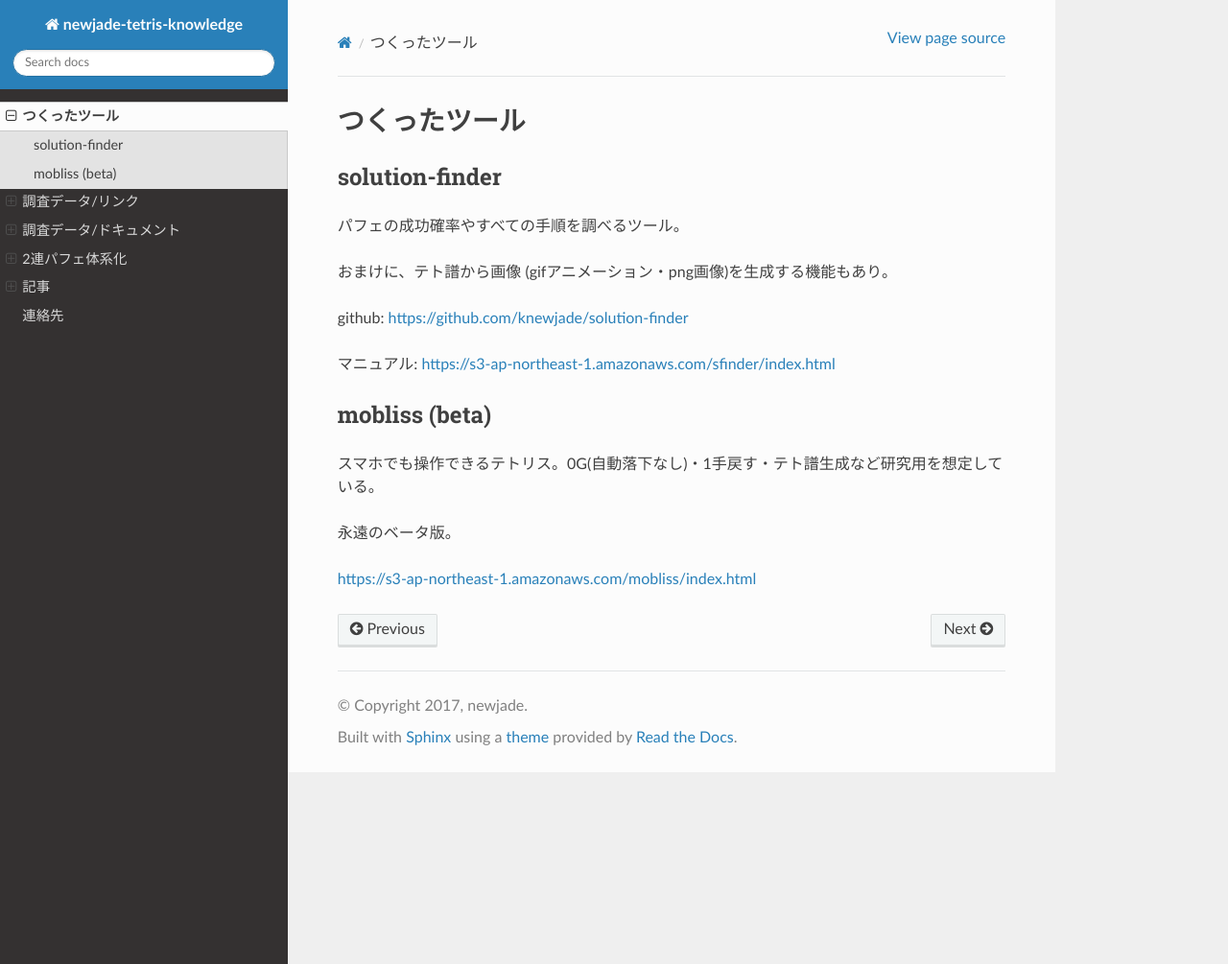
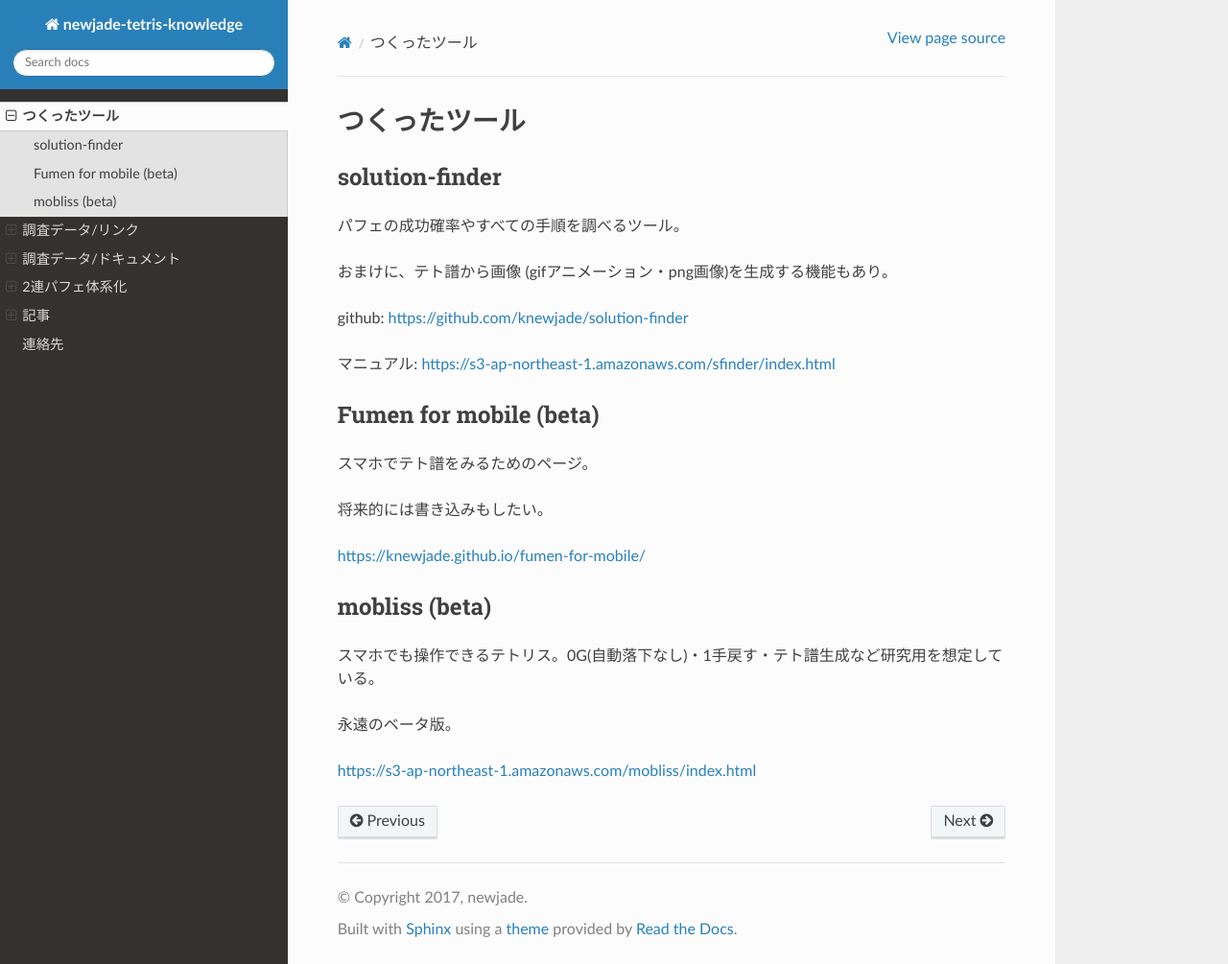
Before and after one commit to knewjade/tetris-knowledge-sphinx, a Sphinx documentation site: the page built from source/publish_tools.rst, in a window 1280 px wide and 1005 px high. Shown: the whole window at 96% size. Built offline with Sphinx 7.4.7 and the Read the Docs theme 2.0.0, drawn with Linux system fonts in a browser that asks for light colours.

Commit message:
Add 'Fumen for mobile'

```diff
--- a/source/publish_tools.rst
+++ b/source/publish_tools.rst
@@ -14,6 +14,16 @@ github: https://github.com/knewjade/solution-finder
 マニュアル: https://s3-ap-northeast-1.amazonaws.com/sfinder/index.html
 
 
+Fumen for mobile (beta)
+===========================================
+
+スマホでテト譜をみるためのページ。
+
+将来的には書き込みもしたい。
+
+https://knewjade.github.io/fumen-for-mobile/
+
+
 mobliss (beta)
 ===========================================
 
```
